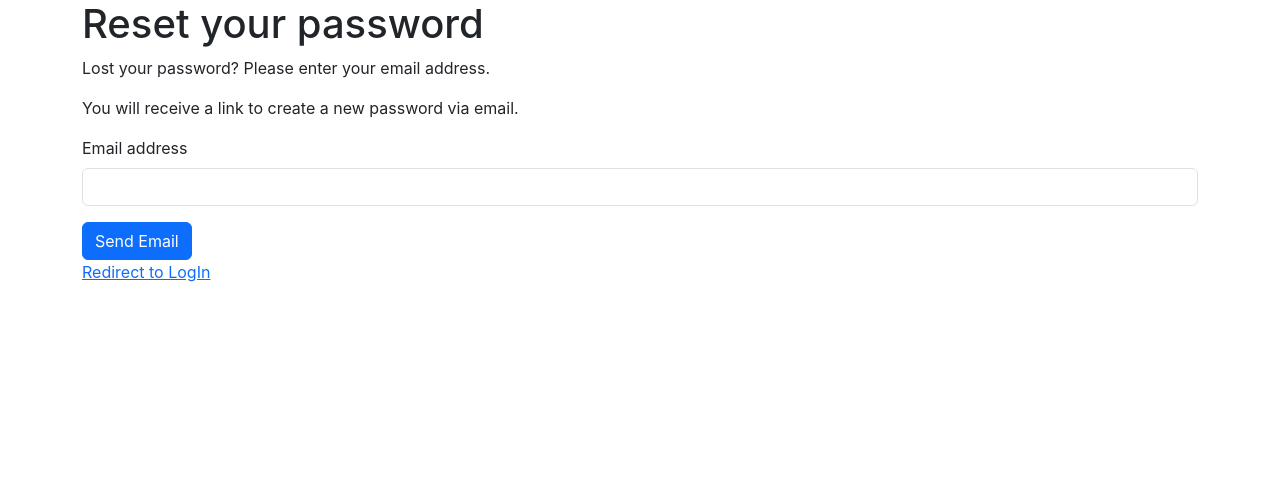
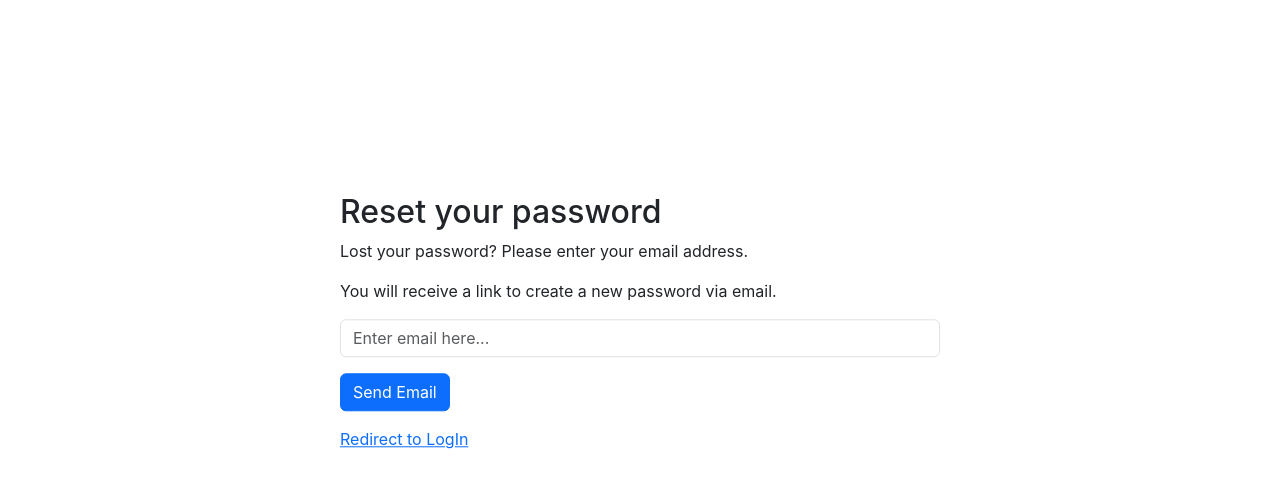
Before and after one commit to AbubakrRehman/dsa_window_frontend, a React (Create React App) app: page /forget-password in a window 1280 px wide. Shown: the top 488 px of the page. Built offline with nearby package versions, Linux system fonts and the light colour scheme.

Commit message:
implement addTopic and addQuestion popup

```diff
--- /dev/null
+++ b/src/components/AddQuestionPopup/AddQuestionPopup.jsx
@@ -0,0 +1,57 @@
+import React, { useEffect, useState } from 'react';
+import Modal from 'react-bootstrap/Modal';
+import Button from 'react-bootstrap/Button';
+
+function AddQuestionPopup({ show, handleClose, onAdd }) {
+
+    const [formValue, setFormValue] = useState({
+        title: "",
+        link: ""
+    });
+
+
+    const handleInputChange = (e) => {
+        setFormValue({ ...formValue, [e.target.name]: e.target.value })
+    }
+
+    useEffect(() => {
+     if(show) {
+        setFormValue({ ...formValue, title: "", link:""})
+     }
+
+    }, [show])
+
+
+    return (
+        <Modal show={show} onHide={handleClose} centered scrollable>
+            <Modal.Header closeButton>
+                <Modal.Title>Add Question</Modal.Title>
+            </Modal.Header>
+            <Modal.Body>
+                <form>
+                    <div className="mb-3">
+                        <label htmlFor="title" className="form-label">Question</label>
+                        <textarea value={formValue.title} onChange={handleInputChange} className="form-control" id="title" rows="2" name="title"></textarea>
+                    </div>
+                    <div className="mb-3">
+                        <label htmlFor="link" className="form-label">Link</label>
+                        <textarea value={formValue.link} onChange={handleInputChange} className="form-control" id="link" rows="1" name="link"></textarea>
+                    </div>
+                    {/* <button type="submit" className="btn btn-primary">Submit</button> */}
+                </form>
+            </Modal.Body>
+            <Modal.Footer>
+                <Button variant="secondary" onClick={handleClose}>
+                    Cancel
+                </Button>
+
+                <Button disabled={formValue.title.trim() === ''} variant="primary" onClick={() => { onAdd(formValue); handleClose() }}>
+                    Add
+                </Button>
+            </Modal.Footer>
+        </Modal >
+
+    )
+}
+
+export default AddQuestionPopup
--- /dev/null
+++ b/src/components/AddTopicPopup/AddTopicPopup.jsx
@@ -0,0 +1,49 @@
+import React, { useEffect, useState } from 'react';
+import Modal from 'react-bootstrap/Modal';
+import Button from 'react-bootstrap/Button';
+
+function AddTopicPopup( {show, handleClose, onAdd }) {
+    const [formValue, setFormValue] = useState({
+        title: ""
+    });
+
+
+    const handleInputChange = (e) => {
+        setFormValue({ ...formValue, [e.target.name]: e.target.value })
+    }
+
+    useEffect(() => {
+     if(show) {
+        setFormValue({ ...formValue, title: ""})
+     }
+
+    }, [show])
+
+
+  return (
+    <Modal show={show} onHide={handleClose} centered scrollable>
+            <Modal.Header closeButton>
+                <Modal.Title>Add Topic</Modal.Title>
+            </Modal.Header>
+            <Modal.Body>
+                <form>
+                    <div className="mb-3">
+                        {/* <label htmlFor="title" className="form-label">Topic</label> */}
+                        <input type="text" placeholder="Enter topic title here..." value={formValue.title} onChange={handleInputChange} className="form-control" id="title" name="title"/>
+                    </div>
+                </form>
+            </Modal.Body>
+            <Modal.Footer>
+                <Button variant="secondary" onClick={handleClose}>
+                    Cancel
+                </Button>
+
+                <Button disabled={formValue.title.trim() === ''} variant="primary" onClick={() => { onAdd(formValue); handleClose() }}>
+                    Add
+                </Button>
+            </Modal.Footer>
+        </Modal >
+  )
+}
+
+export default AddTopicPopup
--- a/src/components/ForgotPassword/ForgotPassword.css
+++ b/src/components/ForgotPassword/ForgotPassword.css
@@ -0,0 +1,19 @@
+.forgot-password-page {
+    height: 100vh;
+    /* border: 1px solid; */
+    position: relative;
+
+}
+
+
+.forgot-password-form-container {
+    /* display: flex; */
+   position: absolute;
+   top: 50%;
+   transform: translate(-50%,-80%);
+   left: 50%;
+   max-width: 600px;
+   width: 100%;
+   margin: 0 auto;
+   /* border: 1px solid green; */
+}
--- a/src/components/ForgotPassword/ForgotPassword.jsx
+++ b/src/components/ForgotPassword/ForgotPassword.jsx
@@ -54,22 +54,33 @@ function ForgotPassword() {
 
   return (
 
-    <div className='container'>
+    <div className='forgot-password-page'>
 
-      <h1>Reset your password</h1>
-      <p>Lost your password? Please enter your email address.</p>
-      <p>You will receive a link to create a new password via email.</p>
-
-      <form onSubmit={handleSubmit}>
-        <div className="mb-3">
-          <label htmlFor="email" className="form-label">Email address</label>
-          <input type="email" className="form-control" id="email" name="email" value={email} onChange={(e) => setEmail(e.target.value)} />
+      <div className='forgot-password-form-container'>
+        <div>
+          <h2>Reset your password</h2>
+          <p>Lost your password? Please enter your email address.</p>
+          <p>You will receive a link to create a new password via email.</p>
         </div>
 
-        <button type="submit" className="btn btn-primary">Send Email</button>
-      </form>
+        <form onSubmit={handleSubmit} className='forgot-password-form mb-3'>
+          <div className="mb-3">
+            {/* <label htmlFor="email" className="form-label">Email address</label> */}
+            <input placeholder="Enter email here..." type="email" className="form-control" id="email" name="email" value={email} onChange={(e) => setEmail(e.target.value)} />
+          </div>
+          <button type="submit" className="btn btn-primary">Send Email</button>
+        </form>
 
-      <Link to="/login">Redirect to LogIn</Link>
+        <Link to="/login">Redirect to LogIn</Link>
+      </div>
+
+
+
+
+
+
+
+
 
     </div>
 
--- /dev/null
+++ b/src/components/QuestionsPage/QuestionsPage.css
@@ -0,0 +1,9 @@
+.add-quesn-btn {
+    border: none;
+    margin: 0;
+    padding: 5px 10px;
+    cursor: pointer;
+    border-radius: 5px;
+    margin-left: auto !important;
+    display: flex;
+}
--- a/src/components/QuestionsPage/QuestionsPage.jsx
+++ b/src/components/QuestionsPage/QuestionsPage.jsx
@@ -5,6 +5,8 @@ import { BASE_URL } from '../../constants/constants';
 import { useAuth } from '../../context/AuthContext';
 import QuestionItem from '../QuestionItem/QuestionItem';
 import { toast } from 'react-toastify';
+import AddQuestionPopup from '../AddQuestionPopup/AddQuestionPopup';
+import "./QuestionsPage.css"
 
 function QuestionsPage() {
 
@@ -28,14 +30,7 @@ function QuestionsPage() {
         return axios.delete(`${BASE_URL}/api/topics/${topicId}/questions/${question.id}`)
     }
 
-    const handleSubmit = async (e) => {
-        e.preventDefault();
-
-        let formData = new FormData(e.target);
-        formData = Object.fromEntries(formData.entries());
-
-        if (formData.title.trim() === "") return;
-
+    const handleSubmit = async (formData) => {
         try {
             await addQuestion(formData);
             toast.success(`Question has been added successfully`)
@@ -45,7 +40,7 @@ function QuestionsPage() {
             toast.success(`Failed to add question`)
         }
 
-        e.target.reset();
+        // e.target.reset();
     }
 
     const handleQuestionDeletion = async (question, topicId) => {
@@ -65,33 +60,29 @@ function QuestionsPage() {
                 });
                 setQuestions(result.data);
             }
-            catch(error) {
+            catch (error) {
                 console.log("error", error);
             }
 
 
         }
 
-            if (user) {
-                loadQuestions();
-            }
+        if (user) {
+            loadQuestions();
+        }
 
     }, [_, topicId, user])
+
+    const [show, setShow] = useState(false);
+    const handleClose = () => setShow(false);
+    const handleShow = () => setShow(true);
 
     return (
         <div className='container'>
             <h1>Questions</h1>
-            <form onSubmit={handleSubmit}>
-                <div className="mb-3">
-                    <label htmlFor="exampleFormControlTextarea1" className="form-label">Question</label>
-                    <textarea className="form-control" id="exampleFormControlTextarea1" rows="2" name="title"></textarea>
-                </div>
-                <div className="mb-3">
-                    <label htmlFor="exampleFormControlTextarea1" className="form-label">Link</label>
-                    <textarea className="form-control" id="exampleFormControlTextarea1" rows="1" name="link"></textarea>
-                </div>
-                <button type="submit" className="btn btn-primary">Submit</button>
-            </form>
+
+            <button className="add-quesn-btn" onClick={handleShow}>Add Question</button>
+            <AddQuestionPopup show={show} handleClose={handleClose} onAdd={handleSubmit} />
 
             <div className='mt-3'>
                 {questions.length > 0 ? questions?.map((question) => {
--- a/src/components/Signup/Signup.css
+++ b/src/components/Signup/Signup.css
@@ -2,7 +2,6 @@
     height: 100vh;
     position: relative;
     width: 100%;
-    border: 1px solid red;
 }
 
 .signup-form-container {
--- /dev/null
+++ b/src/components/Topics/Topics.css
@@ -0,0 +1,9 @@
+.add-topic-btn {
+    border: none;
+    margin: 0;
+    padding: 5px 10px;
+    cursor: pointer;
+    margin-left: auto;
+    border-radius: 5px;
+    display: flex;
+}
--- a/src/components/Topics/Topics.jsx
+++ b/src/components/Topics/Topics.jsx
@@ -3,6 +3,8 @@ import axios from 'axios';
 import TopicItem from '../TopicItem/TopicItem';
 import { BASE_URL } from '../../constants/constants';
 import { toast } from 'react-toastify';
+import AddTopicPopup from '../AddTopicPopup/AddTopicPopup';
+import "./Topics.css";
 
 function Topics() {
 
@@ -24,13 +26,7 @@ function Topics() {
   }
 
 
-  const handleSubmit = async (e) => {
-    e.preventDefault();
-
-    let formData = new FormData(e.target);
-    formData = Object.fromEntries(formData.entries());
-
-    if (formData.title.trim() === "") return;
+  const handleSubmit = async (formData) => {
 
     try {
       await addTopic(formData);
@@ -39,8 +35,6 @@ function Topics() {
     } catch (error) {
       // toast.error("Something went wrong !!");
     }
-
-    e.target.reset();
   }
 
 
@@ -71,24 +65,22 @@ function Topics() {
 
   }, [_])
 
+  const [show, setShow] = useState(false);
+  const handleClose = () => setShow(false);
+  const handleShow = () => setShow(true);
+
 
   if (topics.length === 0) {
     return <p>No topics found !!!</p>
   }
 
-
-
   return (
     <>
       <div className="container">
         <h1>Topics</h1>
-        <form onSubmit={handleSubmit}>
-          <div className='input-box'>
-            <input type="text" name="title" placeholder='Enter Topic name...' className='reset-input' autoFocus />
-            <button className='reset-btn add-btn' type="submit">Add</button>
-          </div>
 
-        </form>
+        <button className="add-topic-btn mb-3" onClick={handleShow}>Add Topic</button>
+        <AddTopicPopup show={show} handleClose={handleClose} onAdd={handleSubmit} />
 
 
         {topics.length > 0 ? topics?.map((topic) => {
```
Also changed, not shown: src/components/AddQuestionPopup/AddQuestionPopup.css (added), src/components/AddTopicPopup/AddTopicPopup.css (added).
